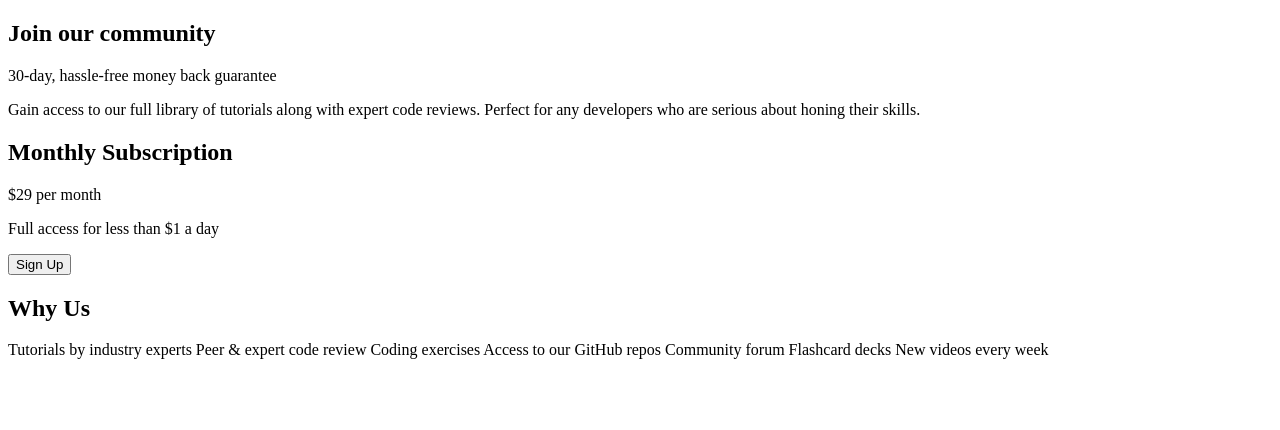
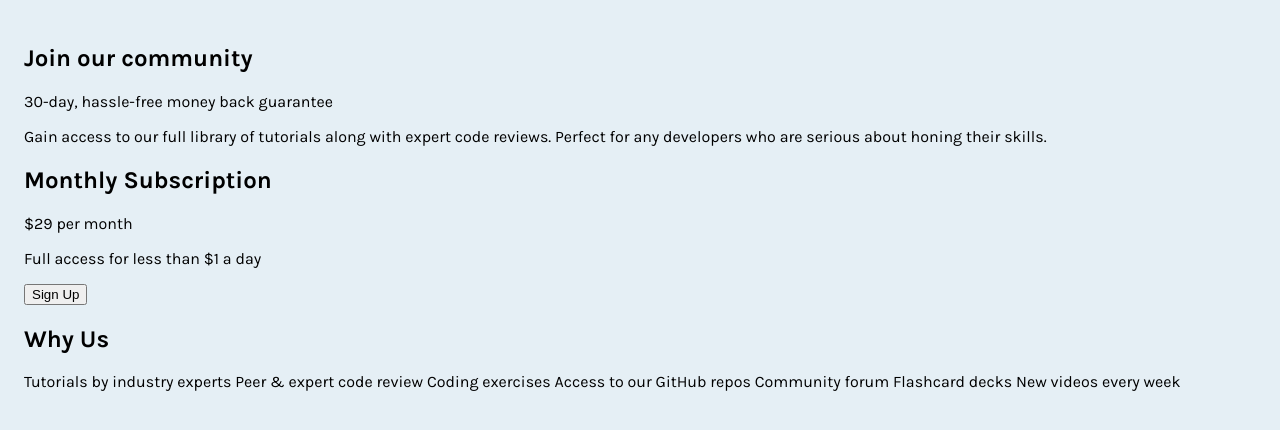
Before and after one commit to iwanharyatno/fm-single-price-grid, a plain HTML site: page index.html in a window 1280 px wide. Drawn offline with Linux system fonts and the light colour scheme.

Commit message:
Setup base styling

```diff
--- a/index.html
+++ b/index.html
@@ -5,16 +5,17 @@
   <meta name="viewport" content="width=device-width, initial-scale=1.0"> <!-- displays site properly based on user's device -->
   <link rel="icon" type="image/png" sizes="32x32" href="./images/favicon-32x32.png">
   <title>Frontend Mentor | Single Price Grid Component</title>
+  <link rel="stylesheet" href="styles/style.css">
 </head>
 <body>
   <main>
     <div class="price-grid">
-      <div class="grid-box">
+      <div class="box">
         <h2 class="box-title">Join our community</h2>
         <p class="box-subtitle">30-day, hassle-free money back guarantee</p>
         <p class="box-description">Gain access to our full library of tutorials along with expert code reviews. Perfect for any developers who are serious about honing their skills.</p>
       </div>
-      <div class="grid-box">
+      <div class="box">
         <h2 class="box-title">Monthly Subscription</h2>
         <div class="box-pricing">
           <span class="pricing-price">&dollar;29</span> <span class="pricing-freq">per month</span>
@@ -22,7 +23,7 @@
         <p class="box-description">Full access for less than &dollar;1 a day</p>
         <button class="btn">Sign Up</button>
       </div>
-      <div class="grid-box">
+      <div class="box">
         <h2 class="box-title">Why Us</h2>
         <p class="box-description">
           Tutorials by industry experts
--- /dev/null
+++ b/styles/style.css
@@ -0,0 +1,16 @@
+@import url('https://fonts.googleapis.com/css2?family=Karla:wght@400;700&display=swap');
+
+:root {
+  --color-bg: hsl(204, 43%, 93%);
+  --color-text: hsl(218, 22%, 67%);
+  --color-primary: hsl(179, 62%, 43%);
+  --color-accent: hsl(71, 73%, 54%);
+}
+
+body {
+  font-family: 'Karla', sans-serif;
+  font-size: 16px;
+  padding: 1.5rem;
+  margin: 0;
+  background-color: var(--color-bg);
+}
```
